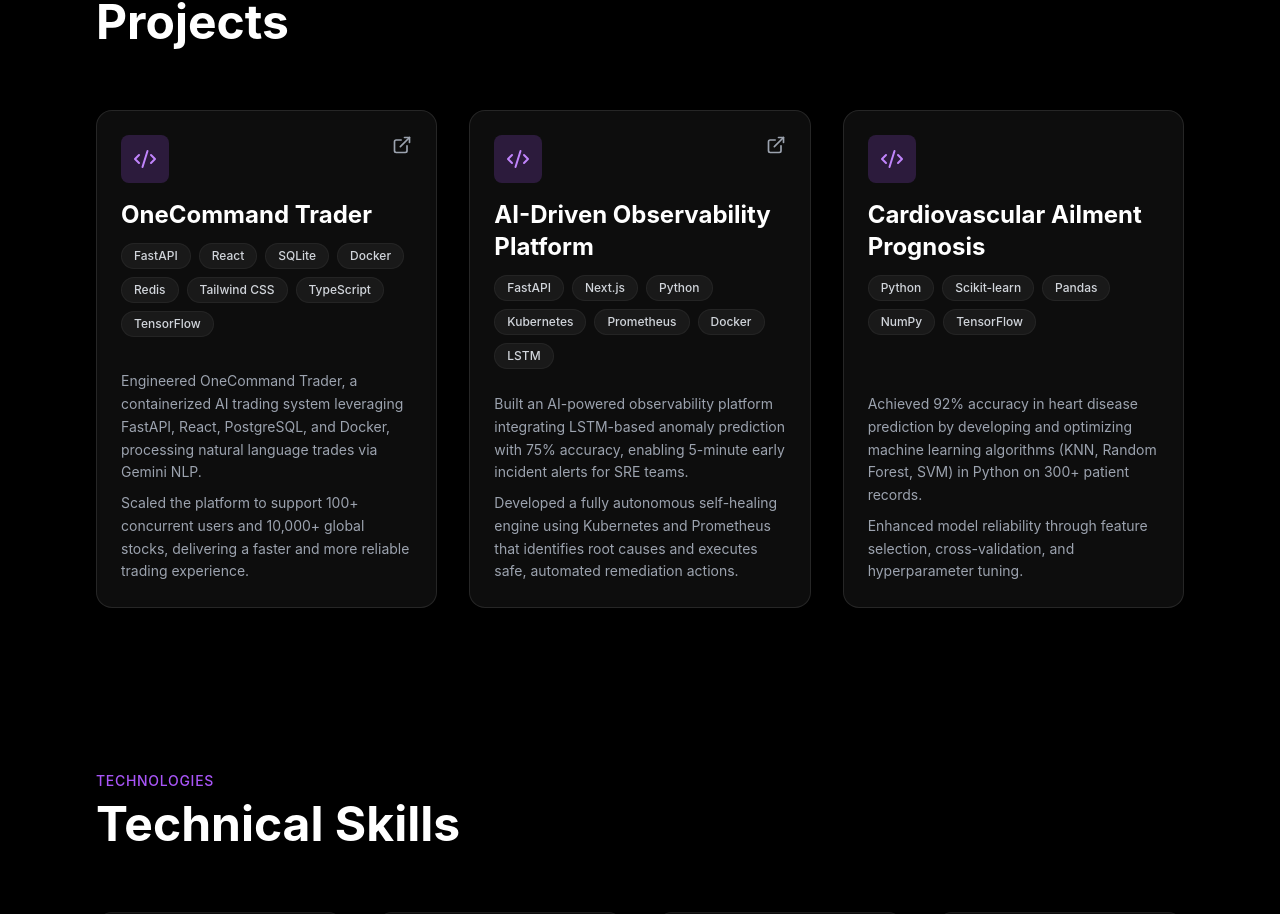
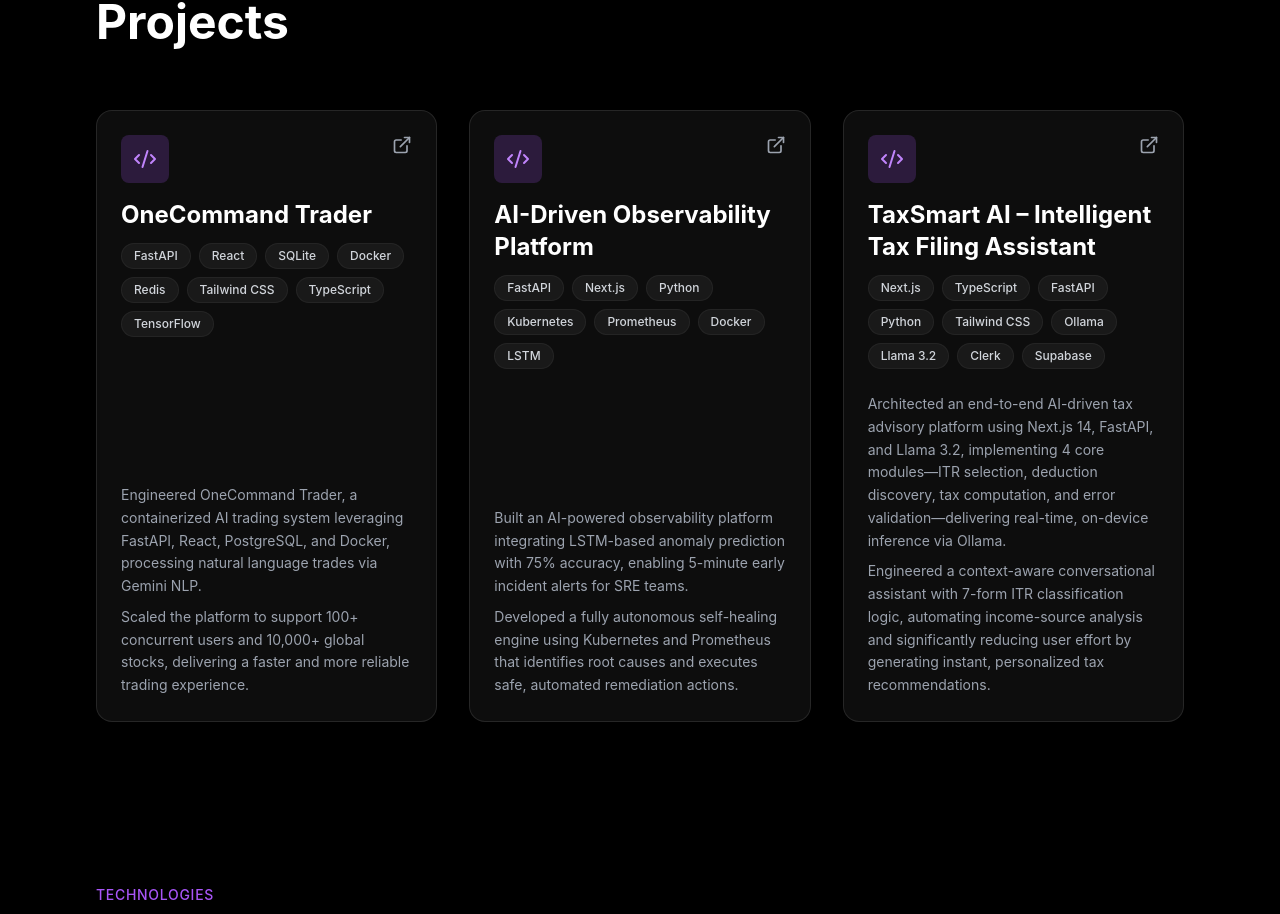
Before and after one commit to LakshmirajSunilSawant/portfolio, a React (Vite) app: page / in a window 1280 px wide. Shown: the part 1978-2892 px from the top of the page. Built offline with nearby package versions, Linux system fonts and the light colour scheme.

Commit message:
Replace Cardiovascular project with TaxSmart AI project

```diff
--- a/src/data/resume.ts
+++ b/src/data/resume.ts
@@ -103,12 +103,13 @@ export const resumeData = {
             link: "https://github.com/LakshmirajSunilSawant/AI-powered-DevOps-Assistant"
         },
         {
-            title: "Cardiovascular Ailment Prognosis",
-            techStack: ["Python", "Scikit-learn", "Pandas", "NumPy", "TensorFlow"],
+            title: "TaxSmart AI – Intelligent Tax Filing Assistant",
+            techStack: ["Next.js", "TypeScript", "FastAPI", "Python", "Tailwind CSS", "Ollama", "Llama 3.2", "Clerk", "Supabase"],
             description: [
-                "Achieved 92% accuracy in heart disease prediction by developing and optimizing machine learning algorithms (KNN, Random Forest, SVM) in Python on 300+ patient records.",
-                "Enhanced model reliability through feature selection, cross-validation, and hyperparameter tuning."
-            ]
+                "Architected an end-to-end AI-driven tax advisory platform using Next.js 14, FastAPI, and Llama 3.2, implementing 4 core modules—ITR selection, deduction discovery, tax computation, and error validation—delivering real-time, on-device inference via Ollama.",
+                "Engineered a context-aware conversational assistant with 7-form ITR classification logic, automating income-source analysis and significantly reducing user effort by generating instant, personalized tax recommendations."
+            ],
+            link: "https://github.com/LakshmirajSunilSawant/tax-assistant"
         }
     ] as Project[],
     skills: {
```
